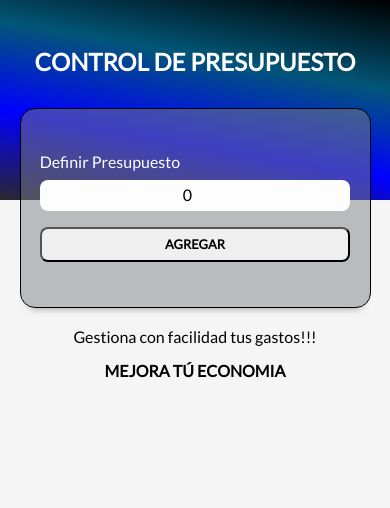
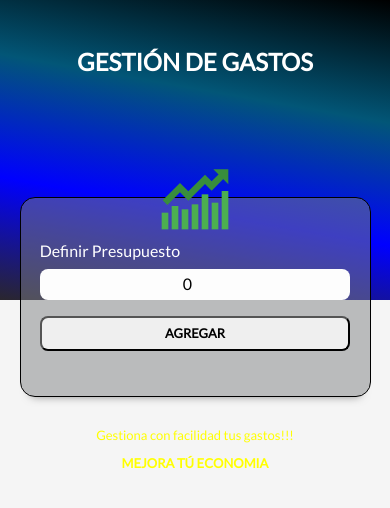
Before and after one commit to CarlosAlfredo4200/presupuestopersonal, a React (Vite) app: page / in a window 390 px wide. Shown: the top 508 px of the page. Built offline with nearby package versions, Linux system fonts and the light colour scheme; a web font is replaced by a local one.

Commit message:
responsive control de gastos

```diff
--- a/src/components/ControlPresupuesto.jsx
+++ b/src/components/ControlPresupuesto.jsx
@@ -1,113 +1,123 @@
-import React, { useState, useEffect } from 'react'
-import { useContext } from 'react'
-import { UserContext } from './context/UserContext'
+import React, { useState, useEffect } from "react";
+import { useContext } from "react";
+import { UserContext } from "./context/UserContext";
 
-
-import { CircularProgressbar, buildStyles } from 'react-circular-progressbar';
-import "react-circular-progressbar/dist/styles.css"
+import { CircularProgressbar, buildStyles } from "react-circular-progressbar";
+import "react-circular-progressbar/dist/styles.css";
 
 const ControlPresupuesto = () => {
-
-    const {presupuesto, gastos, filtro, gastoFiltrado, setGastoFiltrado, setGastos, setPresupuesto, setIsValidPresupuesto  } = useContext(UserContext);
+  const {
+    presupuesto,
+    gastos,
+    filtro,
+    gastoFiltrado,
+    setGastoFiltrado,
+    setGastos,
+    setPresupuesto,
+    setIsValidPresupuesto,
+  } = useContext(UserContext);
   const [porcentaje, setPorcentaje] = useState(0);
   const [disponible, setDisponible] = useState(0);
   const [gastado, setGastado] = useState(0);
 
-
   useEffect(() => {
-       const totalGastado = gastos.reduce((total, gasto) => gasto.cantidad + total, 0);
+    const totalGastado = gastos.reduce(
+      (total, gasto) => gasto.cantidad + total,
+      0
+    );
     const totalDisponible = presupuesto - totalGastado;
 
     //Calcular porcentajes grafica
 
-       const nuevoPorcentaje = (((presupuesto - totalDisponible)/ presupuesto) * 100).toFixed(2);
-       setDisponible(totalDisponible)
+    const nuevoPorcentaje = (
+      ((presupuesto - totalDisponible) / presupuesto) *
+      100
+    ).toFixed(2);
+    setDisponible(totalDisponible);
     setGastado(totalGastado);
 
     setTimeout(() => {
-           setPorcentaje(nuevoPorcentaje)
+      setPorcentaje(nuevoPorcentaje);
+    }, 1000);
+  }, [gastos]);
 
-       }, 1000);
-
-    }, [gastos])
-
-
-
-
-    const formatearCantidad = ( cantidad ) => {
-        return ( cantidad * 1).toLocaleString('en-US', {
-            style:'currency',
-            currency: 'USD'
-        })
-    }
+  const formatearCantidad = (cantidad) => {
+    return (cantidad * 1).toLocaleString("en-US", {
+      style: "currency",
+      currency: "USD",
+    });
+  };
 
   useEffect(() => {
-        localStorage.setItem('presupuesto', presupuesto ?? 0)
-
+    localStorage.setItem("presupuesto", presupuesto ?? 0);
   }, [presupuesto]);
 
+  useEffect(() => {
+    localStorage.setItem("gastos", JSON.stringify(gastos) ?? []);
+  }, [gastos]);
 
   useEffect(() => {
-        localStorage.setItem('gastos', JSON.stringify(gastos) ?? []);
-    }, [gastos])
-
-
-    useEffect(() => {
-            if(filtro){
-                const gastosfiltrados = gastos.filter( gastoFil => gastoFil.categoria === filtro );
+    if (filtro) {
+      const gastosfiltrados = gastos.filter(
+        (gastoFil) => gastoFil.categoria === filtro
+      );
       setGastoFiltrado(gastosfiltrados);
     }
-    }, [filtro])
-
+  }, [filtro]);
 
   const handleResetApp = () => {
-            const resultado = confirm('¿Deseas reiniciar la App?');
-            if(resultado){
+    const resultado = confirm("¿Deseas reiniciar la App?");
+    if (resultado) {
       setGastos([]);
-                setPresupuesto('');
+      setPresupuesto("");
       setIsValidPresupuesto(false);
-
     }
-    }
+  };
 
   return (
-    <div className='contenedor-presupuesto contenedor sombra dos-columnas'>
+    <div className="contenedor-presupuesto contenedor sombra dos-columnas">
+
       <div>
         <CircularProgressbar
+          className="circulo"
           styles={buildStyles({
-                pathColor: porcentaje > 100 ? 'red' : '#3b282f6',
-                trilColor:'#f5f5f5',
-                textColor: porcentaje > 100 ? 'red' :'blue'
+            pathColor: porcentaje > 100 ? "red" : "#3b282f6",
+            trilColor: "#f5f5f5",
+            width: "50px",
+            height: "50px",
+            textColor: porcentaje > 100 ? "red" : "black",
           })}
           value={porcentaje}
           text={`${porcentaje}% Gastado`}
         />
       </div>
 
-        <div className="contenido-presupuesto">
-            <button
-                className='reset-app'
-                type='button'
-                onClick={handleResetApp}
-                >Reiniciar App</button>
+
+
+      <div>
         <p>
           <span>Presupuesto: </span> {formatearCantidad(presupuesto)}
         </p>
 
-            <p className={`${disponible < 0 ? 'negativo' : ''}`}>
-                <span>Disponible: </span> {formatearCantidad(disponible)}
+        <p className={`${disponible < 0 ? "negativo" : ""}`}>
+          <span>Disponible : </span> {formatearCantidad(disponible)}
         </p>
 
         <p>
           <span>Gastado: </span> {formatearCantidad(gastado)}
         </p>
 
+        <div className="contenido-presupuesto">
+        <button className="reset-app" type="button" onClick={handleResetApp}>
+          Reiniciar App
+        </button>
+    </div>
+
+      </div>
 
 
       </div>
+  );
+};
 
-    </div>
-  )
-}
-
-export default ControlPresupuesto
+export default ControlPresupuesto;
--- a/src/components/Header.jsx
+++ b/src/components/Header.jsx
@@ -3,22 +3,30 @@ import { useContext } from "react";
 import { UserContext } from "./context/UserContext";
 import ControlPresupuesto from "./ControlPresupuesto";
 import NuevoPresupuesto from "./NuevoPresupuesto";
+import { FcBullish } from "react-icons/fc" ;
 
+FcBullish
 const Header = () => {
   const { isValidPresupuesto } = useContext(UserContext);
   return (
     <>
     <header>
-      <h1>Control de PRESUPUESTO</h1>
+      <h1>Gestión de gastos</h1>
+      {!isValidPresupuesto && ( <div className="icono-header">
+        <FcBullish />
+      </div>)}
+
 
 
       {isValidPresupuesto ? <ControlPresupuesto /> : <NuevoPresupuesto />}
 
     </header>
-       <div className="footermensaje">
+
+    {!isValidPresupuesto && (<div className="footermensaje">
         <p>Gestiona con facilidad tus gastos!!!</p>
         <p className="mejora">Mejora tú economia</p>
-       </div>
+       </div>)}
+
     </>
 
   );
--- a/src/index.css
+++ b/src/index.css
@@ -46,7 +46,15 @@ h2 {
 header {
     background: linear-gradient( 10deg, rgb(42, 38, 46), blue, rgb(2, 86, 119),  black);
     width: 100%;
-    height: 200px;
+    height: 300px;
+}
+.icono-header{
+    color: white;
+    font-size: 80px;
+    text-align: center;
+
+    margin-top: 0%;
+    margin-bottom: 10px;
 }
 
 
@@ -54,6 +62,7 @@ header {
 header h1 {
     padding: 3rem 0;
     margin: 0;
+    margin-bottom: 2rem;
     color: var(--blanco);
     text-align: center;
     text-transform: uppercase;
@@ -67,11 +76,15 @@ header h1 {
     text-transform: uppercase;
     font-weight: 900;
 }
+
+
+
+
+
+
 .formulario {
-
     width: 98%;
     margin: 0 auto;
-
 }
 @media (min-width: 768px) {
     .formulario {
@@ -162,8 +175,9 @@ header h1 {
 
 
 .contenedor {
+
     width: 90%;
-    max-width: 80rem;
+    max-width: 90rem;
     margin: 0 auto;
     height: 200px;
     background-color: #7e80837e;
@@ -172,19 +186,23 @@ header h1 {
 }
 .contenedor-presupuesto {
 
-    margin-top: -5rem;
-    padding: 1rem;
+    margin-top: -4rem;
+     padding: 1rem;
+
     display: flex;
     justify-content: space-between;
     align-items: center;
-    transform: translateY(4rem);
+
+    padding-bottom: 1rem;
 }
+
+
 .dos-columnas {
-    flex-direction: column;
+    flex-direction: row;
+    gap: .5rem;
+
 }
-.dos-columnas :first-child {
-    margin-bottom: 4rem;
-}
+
 @media (min-width: 768px) {
     .dos-columnas {
         flex-direction: row;
@@ -205,7 +223,8 @@ header h1 {
 }
 
 .contenedor-presupuesto svg {
-    width: 25rem;
+    width: 6rem;
+    margin: 0 auto;
 }
 
 .contenido-presupuesto {
@@ -233,15 +252,24 @@ header h1 {
 .reset-app {
     border: none;
     background-color: #db2777;
-    padding: 1rem;
-    width: 100%;
+    padding: .5rem;
+    width: 70%;
+    margin-top: 0;
+    font-size: 10px;
     text-align: center;
     color: var(--blanco);
     text-transform: uppercase;
     font-weight: 900;
-    border-radius: 1rem;
+    border-radius: .3rem;
     transition-property: background-color;
     transition-duration: 300ms;
+}
+p{
+    color: yellow;
+    font-size: 13px;
+}
+span{
+    color: white;
 }
 .reset-app:hover {
     background-color: #c71465;
@@ -397,8 +425,12 @@ body .modal {
     text-align: left;
 }
 
+
+
 .CircularProgressbar .CircularProgressbar-text {
-    font-size: 1rem !important;
+    font-size: .7rem !important;
+
+
 }
 
 /*** SWIPE LIST OVERRIDES **/
```
Lines whose indentation alone changed are shown as unchanged.
